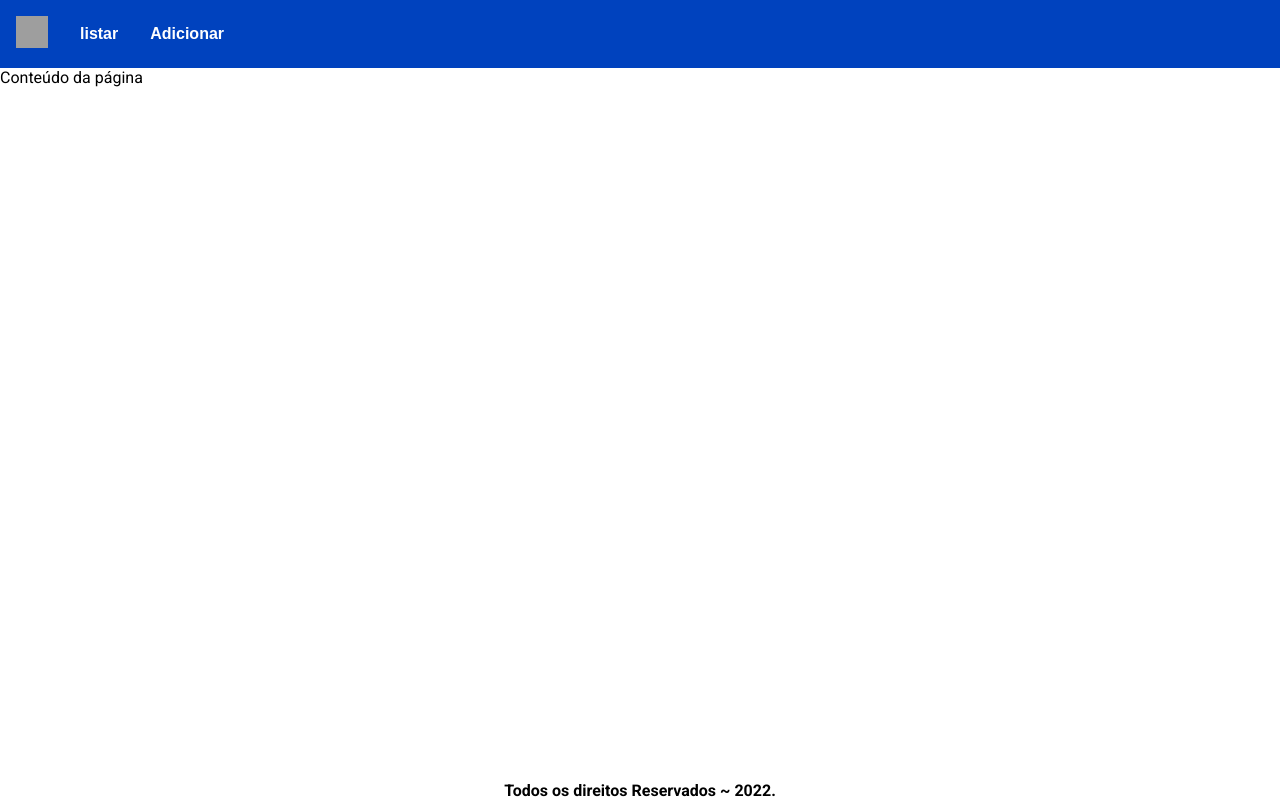
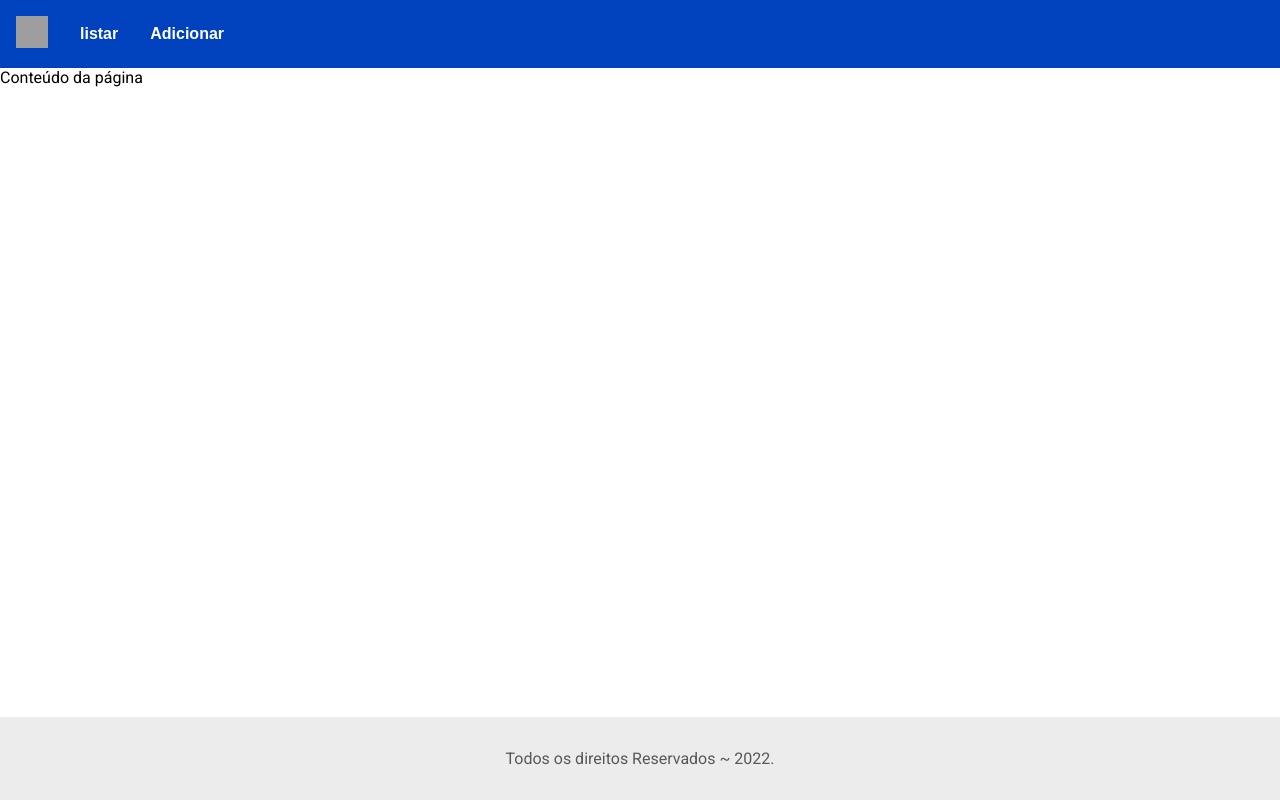
Before and after one commit to davidferrerbr/ocean-jornada-fullstack-novembro-22, a React (Vite) app in the folder frontend/: page / in a window 1280 px wide. Built offline with nearby package versions, Linux system fonts and the light colour scheme; grey boxes are pictures that could not be loaded.

Commit message:
background Footer

```diff
--- a/frontend/src/components/Footer/Footer.css
+++ b/frontend/src/components/Footer/Footer.css
@@ -1,5 +1,7 @@
 .Footer {
+    background: #ececec;
+    color: #585858;
+    padding: 2rem;
     display: flex;
     justify-content: space-around;
-    font-weight: bold ;
 }
```
